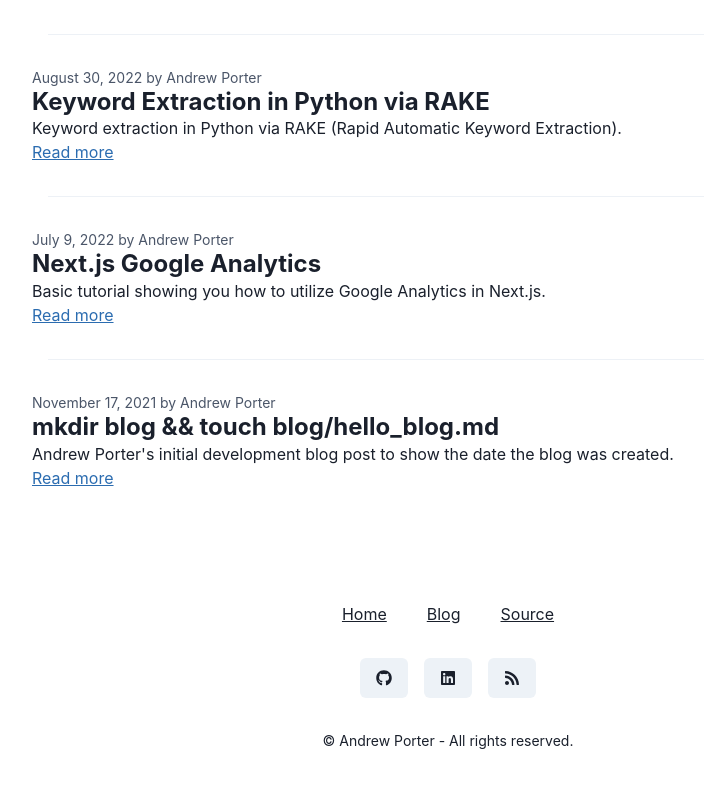
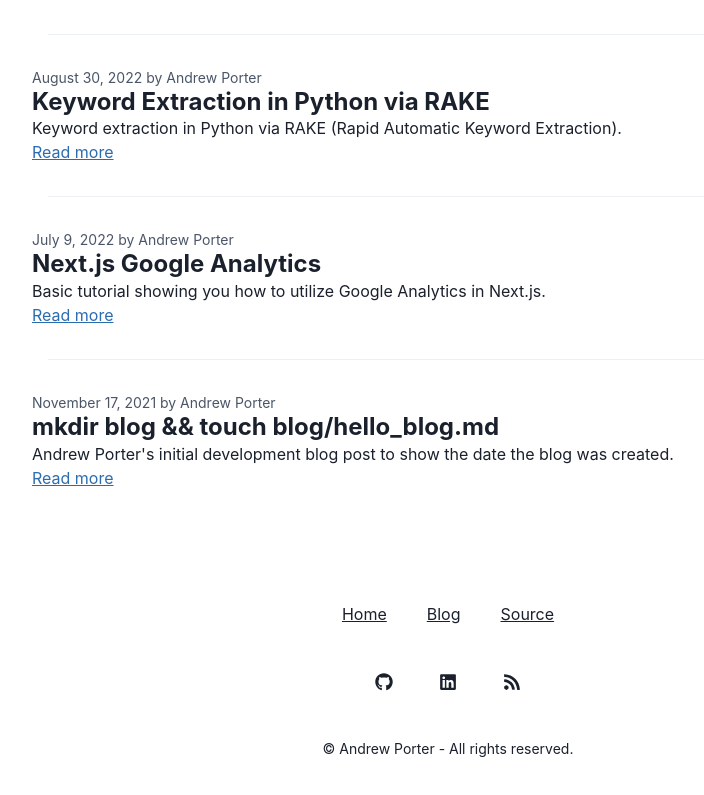
Before and after one commit to AndrewRPorter/website, a Next.js app: page /blog in a window 1280 px wide. Shown: the part 636-1431 px from the top of the page, without its empty margins (192-896 px from the left). Built offline with nearby package versions, Linux system fonts and the light colour scheme.

Commit message:
Remove backgrounds on icons

```diff
--- a/components/navigation/footer.tsx
+++ b/components/navigation/footer.tsx
@@ -5,7 +5,8 @@
   Text,
   useColorModeValue,
   Button,
-  Link as ChakraLink
+  Link as ChakraLink,
+  IconButton
 } from '@chakra-ui/react'
 import Link from 'next/link'
 import { FaGithub, FaLinkedin, FaRss } from 'react-icons/fa'
@@ -72,30 +73,33 @@
           justify="center"
           align="center"
         >
-          <Button
+          <IconButton
             as="a"
             href="https://github.com/AndrewRPorter"
             aria-label="GitHub"
             target="_blank"
-          >
-            <FaGithub />
-          </Button>
-          <Button
+            background="none"
+            icon={<FaGithub />}
+            size="lg"
+          />
+          <IconButton
             as="a"
             href="https://www.linkedin.com/in/andrew-porter"
             aria-label="LinkedIn"
             target="_blank"
-          >
-            <FaLinkedin />
-          </Button>
-          <Button
+            background="none"
+            icon={<FaLinkedin />}
+            size="lg"
+          />
+          <IconButton
             as="a"
             href="/rss.xml"
             aria-label="RSS feed"
             target="_blank"
-          >
-            <FaRss />
-          </Button>
+            background="none"
+            icon={<FaRss />}
+            size="lg"
+          />
         </Container>
 
         <Container as={Stack} maxW="6xl" py={4} spacing={4}>
--- a/components/top_of_page_button.tsx
+++ b/components/top_of_page_button.tsx
@@ -1,6 +1,7 @@
 import { ChevronUpIcon } from '@chakra-ui/icons'
 import { useState, useEffect, useRef } from 'react'
 import { IconButton } from '@chakra-ui/react'
+import { FaChevronUp } from 'react-icons/fa'
 
 interface Props {
   scrollUp: () => void
@@ -30,7 +31,9 @@
           right="8%"
           onClick={props.scrollUp}
           aria-label="Go to top of page"
-          icon={<ChevronUpIcon />}
+          icon={<FaChevronUp />}
+          size="lg"
+          background="none"
         />
       )}
     </>
```
